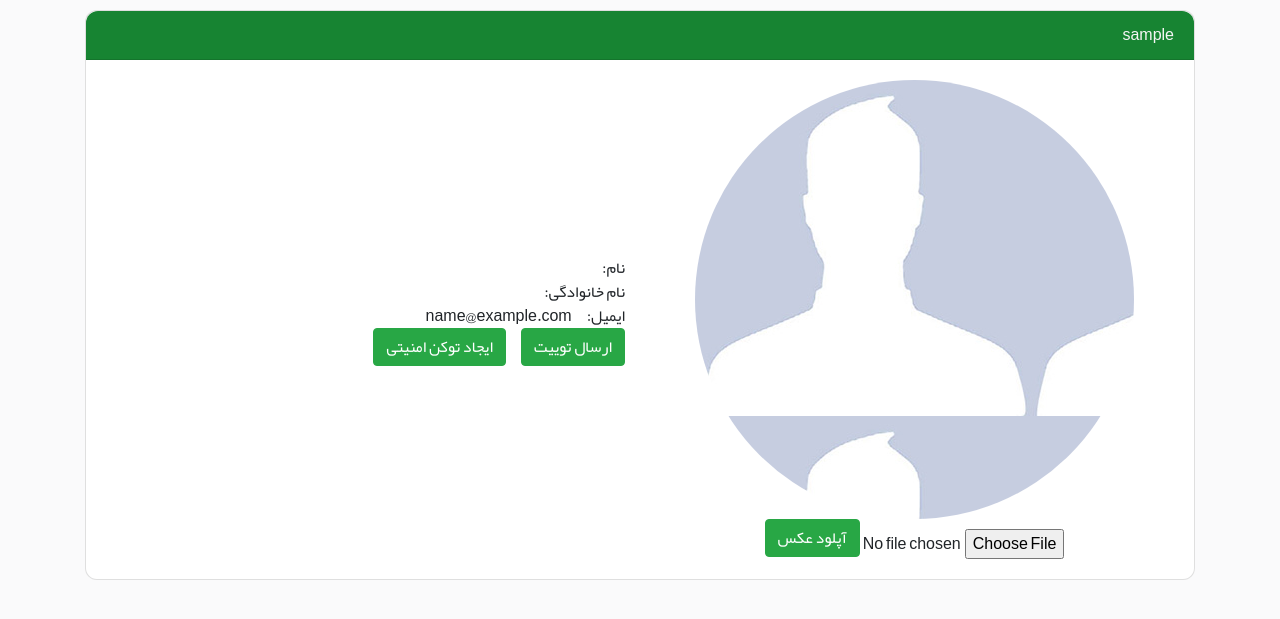
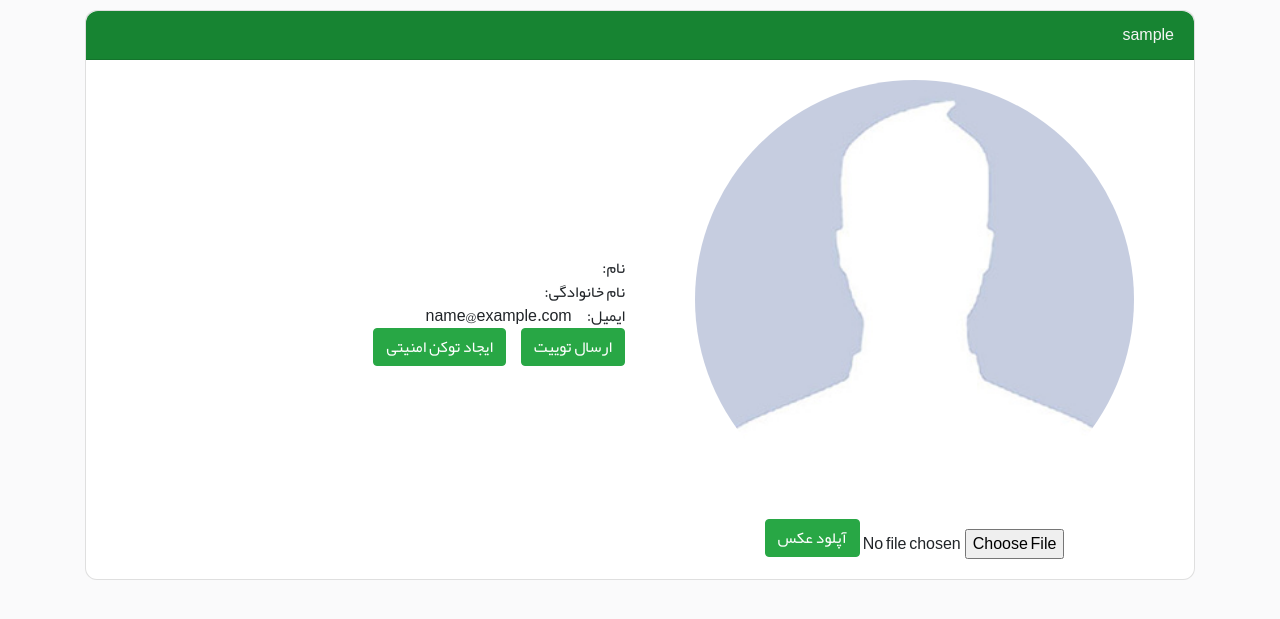
Before and after one commit to mostmand/jike, a Django app: page /account/profile in a window 1280 px wide. Shown: the part 50-669 px from the top of the page. Run offline with Django 3.2, Linux system fonts and the light colour scheme; the visitor is signed in with stand-in values (Sample User, id 1); some libraries are stand-ins or nearby versions.

Commit message:
Fix profile photo style

```diff
--- a/static/style/css/style.css
+++ b/static/style/css/style.css
@@ -67,9 +67,5 @@ body{
     padding-top: 80%;
     height: 0;
     overflow: hidden;
+    background-size: cover;
 }
-
-/*.profile-photo-box {*/
-    /*width: 100%;*/
-    /*padding-top: 100%;*/
-/*}*/
```
